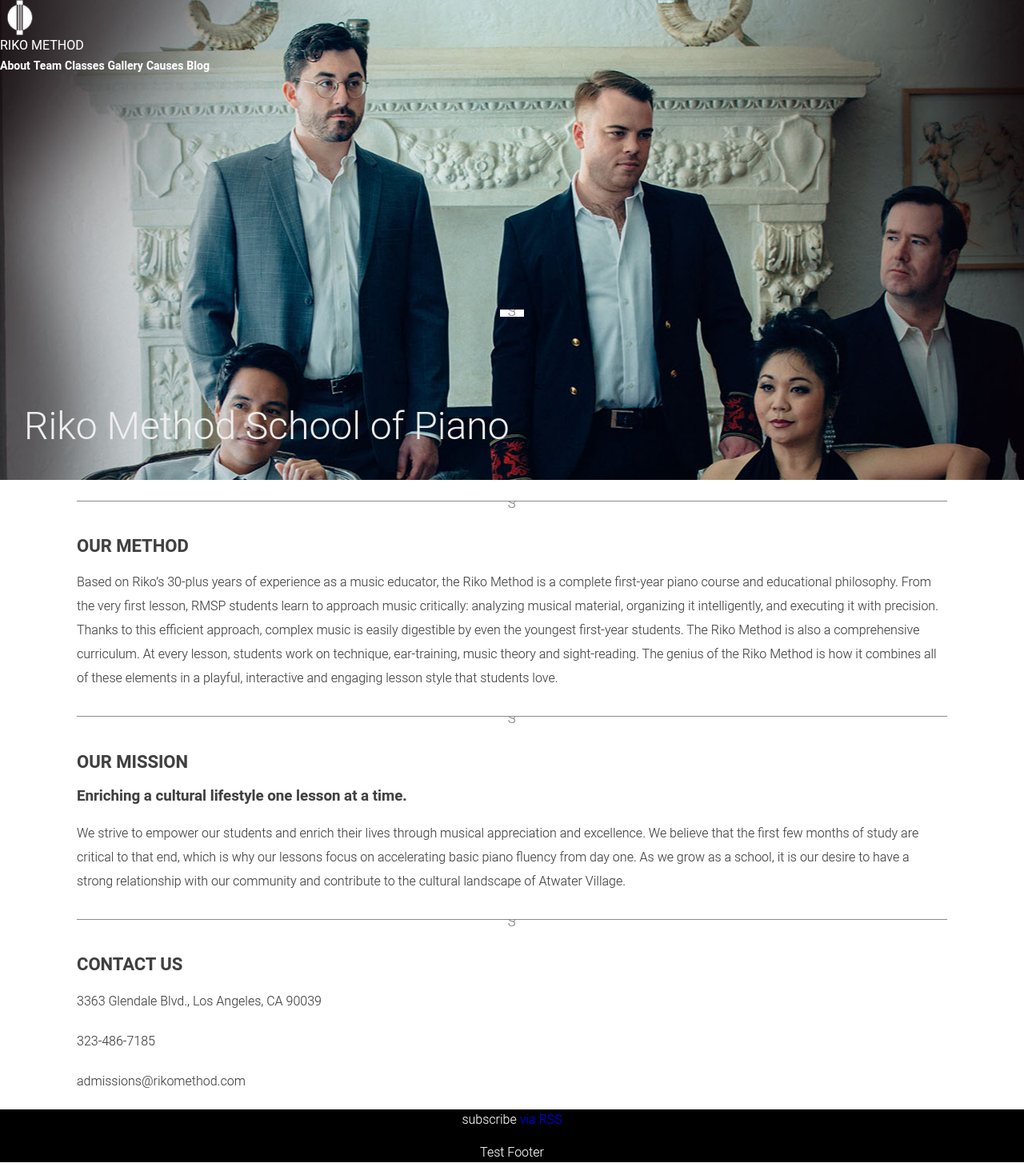
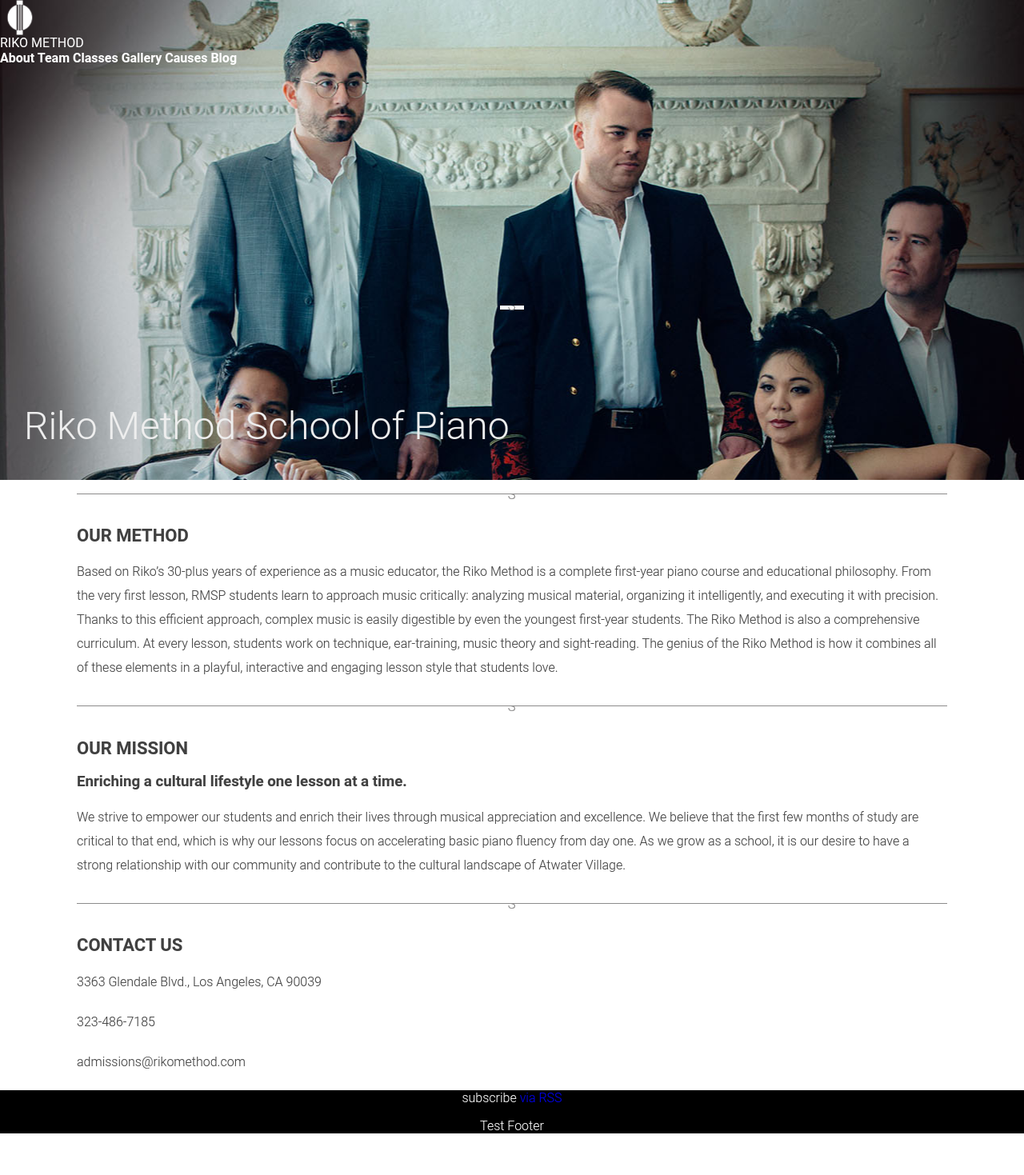
Before and after one commit to dlmiyamoto/riko-demo, a Jekyll site: the page built from index.html, in a window 1280 px wide. Shown: the whole page at 80% size. Built offline with Jekyll 4.4.1, drawn with Linux system fonts in a browser that asks for light colours; after the commit the page ends 1433 px from its top, so only the background shows below that.

Commit message:
Update head.html

```diff
--- a/_includes/head.html
+++ b/_includes/head.html
@@ -24,7 +24,7 @@
             font-family: 'Roboto', 'Noto', sans-serif;
             color: #404040;
             font-weight: 300;
-            line-height: 25px;
+            line-height: 25dp;
             -webkit-font-smoothing: antialiased;
             -webkit-text-stroke: 0.1px;
         }
@@ -63,7 +63,7 @@
           border-left: 5px solid var(--primary-color);
         }
         paper-button {
-          font-size: 14px;
+          font-size: 14dp;
         }
         app-drawer {
             overflow-y: auto;
```
